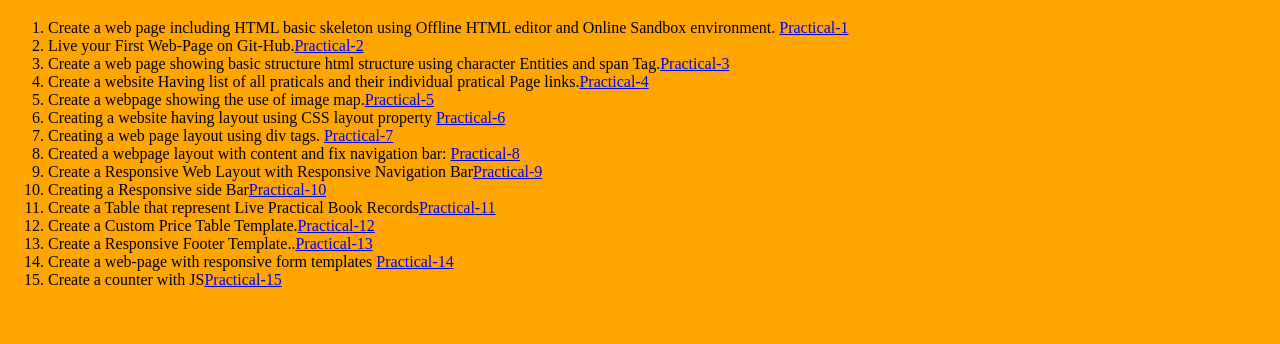
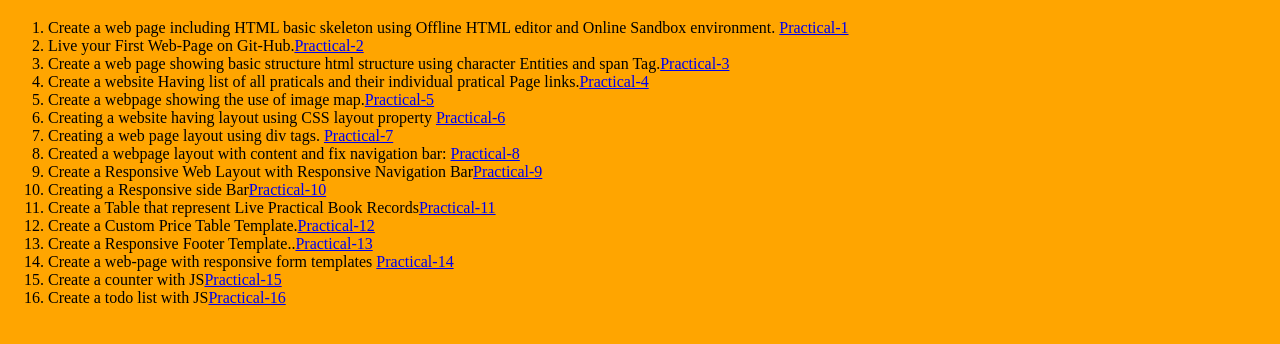
Before and after one commit to divyam2080/divyam2080.github.io, a plain HTML site: page index.html in a window 1280 px wide. Shown: the part 242-586 px from the top of the page. Drawn offline with Linux system fonts and the light colour scheme.

Commit message:
Update index.html

```diff
--- a/index.html
+++ b/index.html
@@ -33,6 +33,7 @@
         <li> Create a Responsive Footer Template..<a href="practical13.html">Practical-13</a></li>
         <li>Create a web-page with responsive form templates <a href="practical14.html">Practical-14</a></li>
         <li>Create a counter with JS<a href="practical15.html">Practical-15</a></li>
+        <li>Create a todo list with JS<a href="practical16.html">Practical-16</a></li>
 
 
 
```
